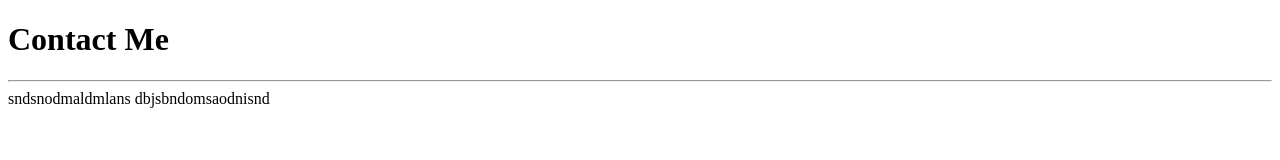
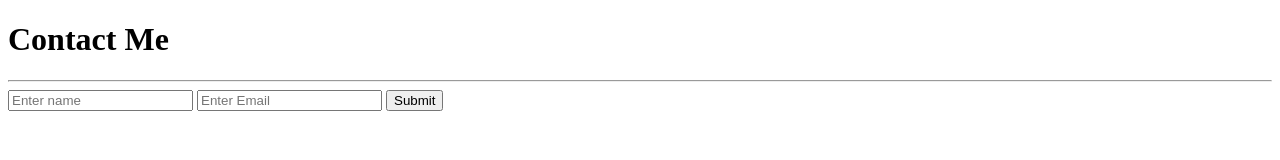
Before and after one commit to coutaditya/my-portfolio, a plain HTML site: page contact.html in a window 1280 px wide. Drawn offline with Linux system fonts and the light colour scheme.

Commit message:
modified contact.html

```diff
--- a/contact.html
+++ b/contact.html
@@ -5,7 +5,11 @@
     </head>
     <body>
         <h1>Contact Me</h1><hr>
-        sndsnodmaldmlans
-        dbjsbndomsaodnisnd
+        <form>
+            <input type="text" placeholder="Enter name">
+            <input type="email" placeholder="Enter Email">
+            <button>Submit</button>
+        </form>
+
     </body>
 </html>
```
